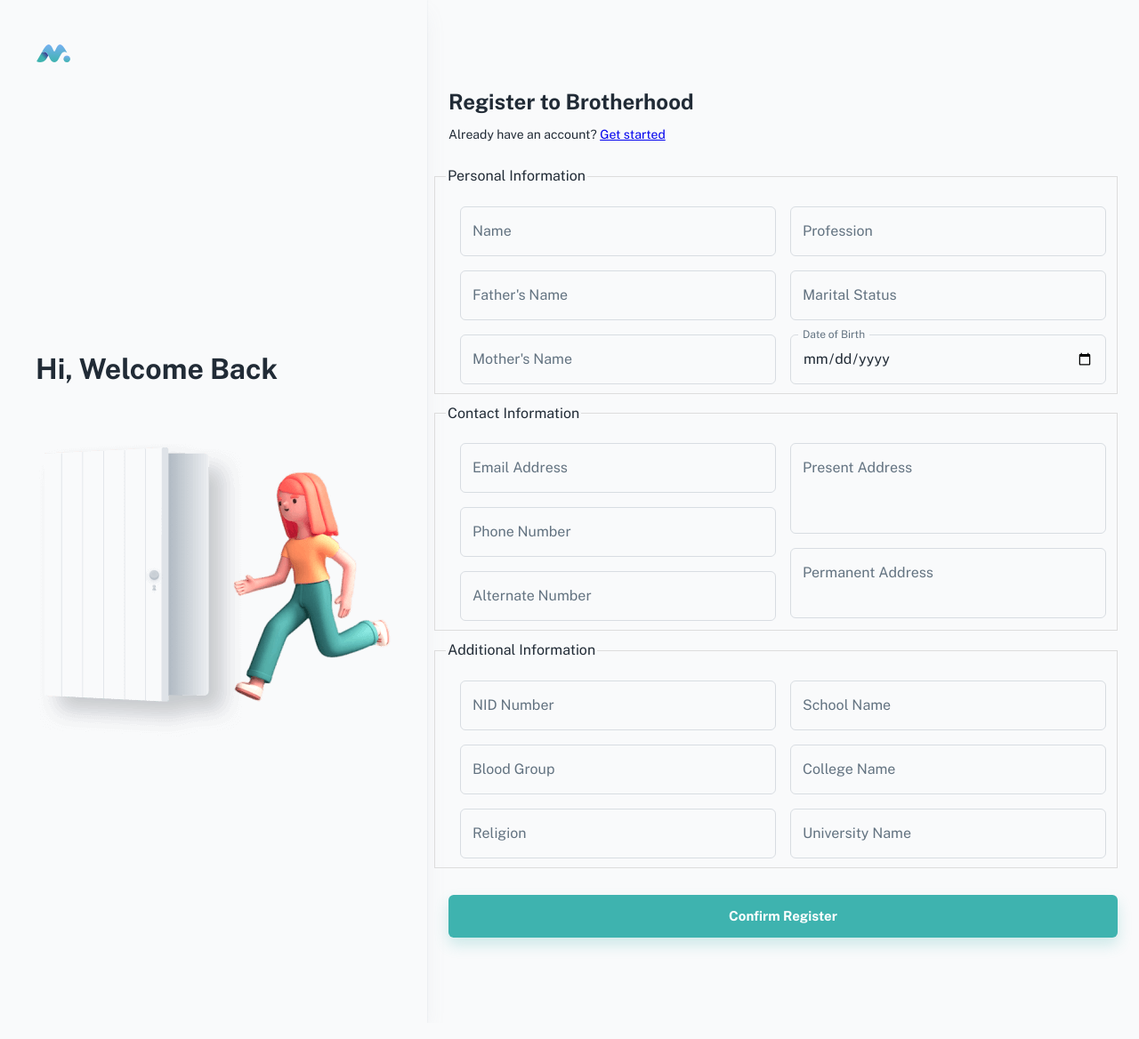
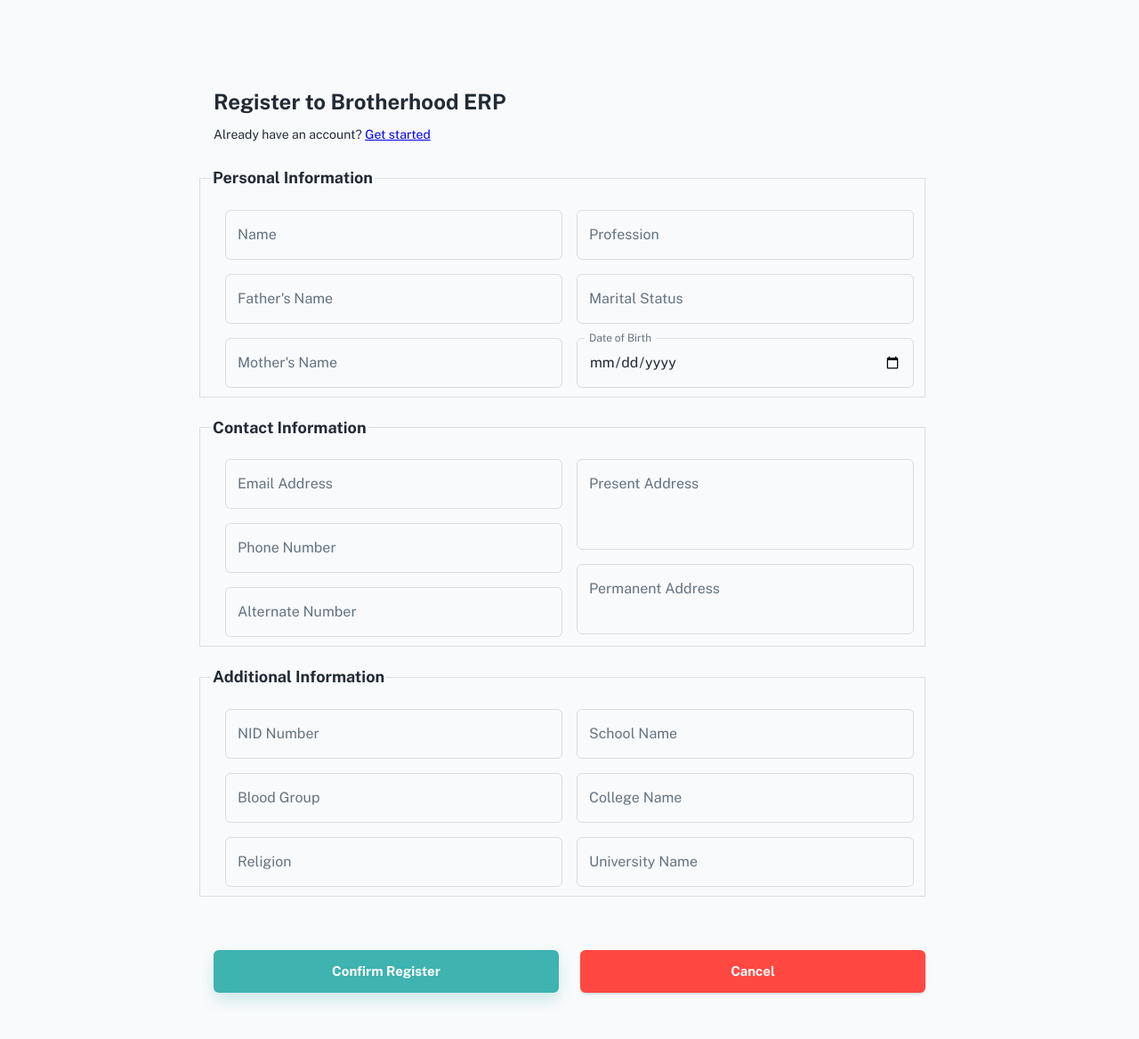
Before and after one commit to nazm0l/brotherhood, a React (Create React App) app: page /create-brotherhood-user in a window 1280 px wide. Shown: the top 1168 px of the page at 89% size. Built offline with nearby package versions, Linux system fonts and the light colour scheme; a web font is replaced by a local one.

Commit message:
Registration form modified

```diff
--- a/src/pages/RegistrationPage.js
+++ b/src/pages/RegistrationPage.js
@@ -49,7 +49,7 @@ export default function LoginPage() {
       </Helmet>
 
       <StyledRoot>
-        <Logo
+        {/* <Logo
           sx={{
             position: 'fixed',
             top: { xs: 16, sm: 24, md: 40 },
@@ -64,12 +64,12 @@ export default function LoginPage() {
             </Typography>
             <img src="/assets/illustrations/illustration_login.png" alt="login" />
           </StyledSection>
-        )}
+        )} */}
 
         <Container maxWidth="md">
           <StyledContent>
             <Typography variant="h4" gutterBottom>
-              Register to Brotherhood
+              Register to Brotherhood ERP
             </Typography>
 
             <Typography variant="body2" sx={{ mb: 5 }}>
--- a/src/sections/auth/login/LoginForm.js
+++ b/src/sections/auth/login/LoginForm.js
@@ -175,8 +175,9 @@ export default function LoginForm() {
               </Button>
               <Button
                 variant="contained"
+                color="error"
                 onClick={handleClose}
-                sx={{ backgroundColor: '#CB4154', padding: { xs: '5px 30px', md: '8px 30px' } }}
+                sx={{ padding: { xs: '5px 30px', md: '8px 30px' } }}
               >
                 Cancel
               </Button>
--- a/src/sections/auth/register/RegistrationForm.js
+++ b/src/sections/auth/register/RegistrationForm.js
@@ -2,7 +2,7 @@ import { useState } from 'react';
 import { useForm } from 'react-hook-form';
 import { useNavigate } from 'react-router-dom';
 // @mui
-import { Stack, TextField, Box, Grid } from '@mui/material';
+import { Stack, TextField, Box, Grid, Typography, Button } from '@mui/material';
 import { LoadingButton } from '@mui/lab';
 import axios from 'axios';
 // components
@@ -42,7 +42,9 @@ export default function LoginForm() {
       <Box component="form" onSubmit={handleSubmit(onSubmit)}>
         {/* personal information */}
         <Grid container spacing={2} component="fieldset" sx={{ border: 1, borderColor: '#dddddd' }}>
-          <legend>Personal Information</legend>
+          <legend>
+            <Typography variant="h6">Personal Information</Typography>
+          </legend>
           <Grid item lg={6} xs={12} sm={12}>
             <Stack spacing={2}>
               <TextField
@@ -99,8 +101,10 @@ export default function LoginForm() {
           </Grid>
         </Grid>
         {/* Contact Information */}
-        <Grid container spacing={2} component="fieldset" sx={{ marginTop: '10px', border: 1, borderColor: '#dddddd' }}>
-          <legend>Contact Information</legend>
+        <Grid container spacing={2} component="fieldset" sx={{ marginTop: '20px', border: 1, borderColor: '#dddddd' }}>
+          <legend>
+            <Typography variant="h6">Contact Information</Typography>
+          </legend>
           <Grid item lg={6} xs={12} sm={12}>
             <Stack spacing={2}>
               <TextField
@@ -158,8 +162,10 @@ export default function LoginForm() {
           </Grid>
         </Grid>
         {/* Additional Information */}
-        <Grid container spacing={2} component="fieldset" sx={{ marginTop: '10px', border: 1, borderColor: '#dddddd' }}>
-          <legend>Additional Information</legend>
+        <Grid container spacing={2} component="fieldset" sx={{ marginTop: '20px', border: 1, borderColor: '#dddddd' }}>
+          <legend>
+            <Typography variant="h6">Additional Information</Typography>
+          </legend>
           <Grid item lg={6} xs={12} sm={12}>
             <Stack spacing={2}>
               <TextField
@@ -217,9 +223,14 @@ export default function LoginForm() {
             </Stack>
           </Grid>
         </Grid>
-        <LoadingButton sx={{ marginTop: '30px' }} fullWidth size="large" type="submit" variant="contained">
-          Confirm Register
-        </LoadingButton>
+        <Stack direction="row" marginTop="30px" justifyContent="flex-end" gap={3}>
+          <LoadingButton sx={{ marginTop: '30px' }} fullWidth size="large" type="submit" variant="contained">
+            Confirm Register
+          </LoadingButton>
+          <LoadingButton sx={{ marginTop: '30px' }} fullWidth size="large" color="error" variant="contained">
+            Cancel
+          </LoadingButton>
+        </Stack>
       </Box>
     </>
   );
```
